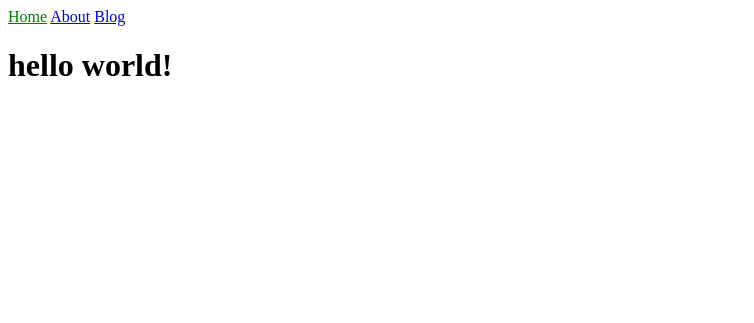
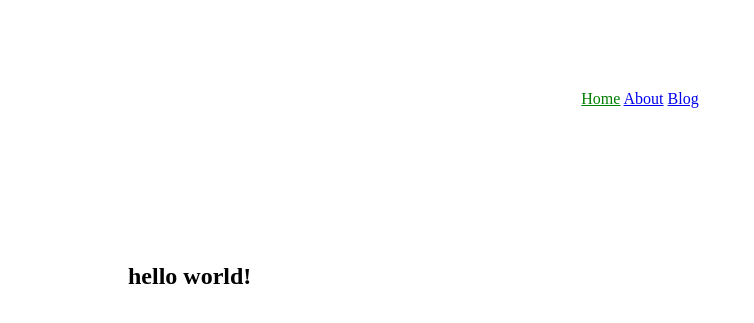
Before and after one commit to bernardini687/website, a Jekyll site: the page built from index.html, in a window 1280 px wide. Shown: the top 323 px of the page, without its empty margins (0-754 px from the left). Built offline with Jekyll 4.4.1, drawn with Linux system fonts in a browser that asks for light colours.

Commit message:
Add minimal layout style

```diff
--- a/_layouts/default.html
+++ b/_layouts/default.html
@@ -6,7 +6,11 @@
     <link rel="stylesheet" href="/assets/css/styles.css">
   </head>
   <body>
-    {% include navigation.html %}
-    {{ content }}
+    <header>
+      {% include navigation.html %}
+    </header>
+    <section>
+      {{ content }}
+    </section>
   </body>
 </html>
--- a/_sass/main.scss
+++ b/_sass/main.scss
@@ -1,3 +1,17 @@
 .current-item {
   color: green;
 }
+
+body {
+  min-height: 100vh;
+  margin: 0;
+}
+
+header {
+  padding: 10vh;
+  text-align: center;
+}
+
+section {
+  padding: 5vh 10vw;
+}
```
Also changed, not shown: 4 other files.
